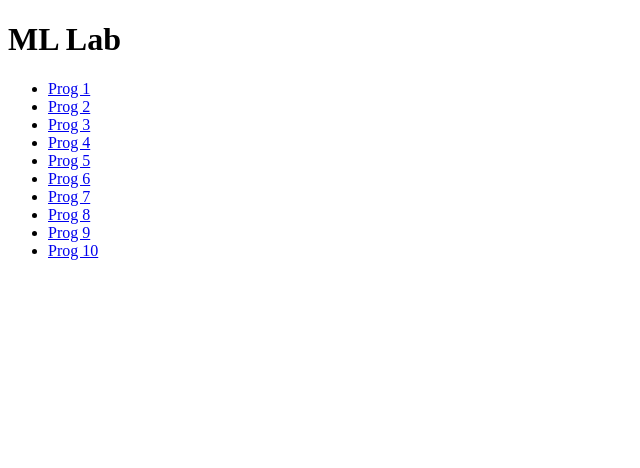
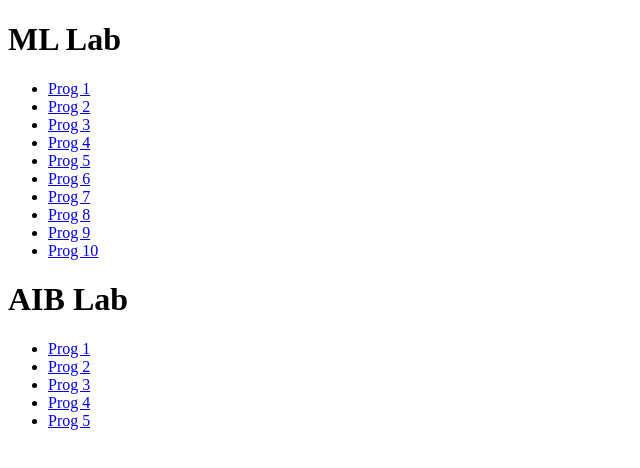
Before and after one commit to vachanmn123/ML, a plain HTML site: page index.html in a window 1280 px wide. Shown: the whole page, without its empty margins (0-640 px from the left). Drawn offline with Linux system fonts and the light colour scheme.

Commit message:
Update index.html

```diff
--- a/index.html
+++ b/index.html
@@ -23,6 +23,17 @@
       <li><a href="/10.txt">Prog 10</a></li>
     </ul>
   </nav>
+
+  <h1>AIB Lab</h1>
+  <nav>
+    <ul>
+      <li><a href="/AI1.txt">Prog 1</a></li>
+      <li><a href="/AI2.txt">Prog 2</a></li>
+      <li><a href="/AI3.txt">Prog 3</a></li>
+      <li><a href="/AI4.txt">Prog 4</a></li>
+      <li><a href="/AI5.txt">Prog 5</a></li>
+    </ul>
+  </nav>
 </body>
 
 </html>
```
